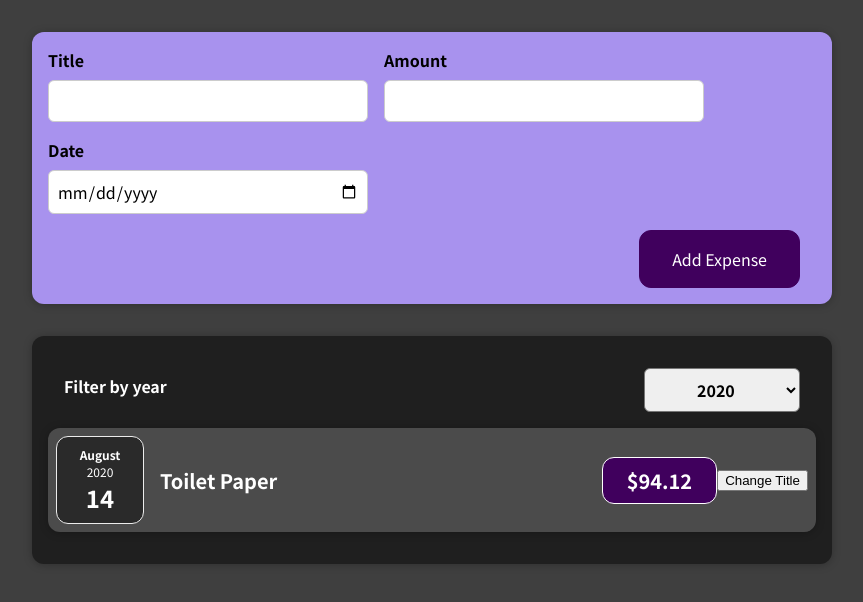
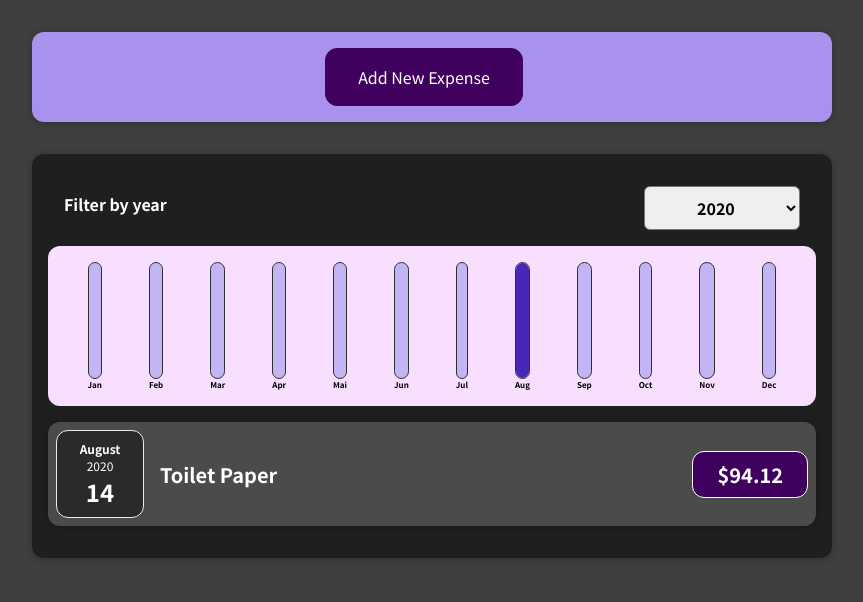
Before and after one commit to lucasraal/react-apps, a React (Create React App) app in the folder 01-start/: page / in a window 1280 px wide. Shown: the top 602 px of the page, without its empty margins (208-1071 px from the left). Built offline with nearby package versions, Linux system fonts and the light colour scheme.

Commit message:
add section 5

```diff
--- /dev/null
+++ b/01-start/src/components/Chart/Chart.css
@@ -0,0 +1,9 @@
+.chart {
+  padding: 1rem;
+  border-radius: 12px;
+  background-color: #f8dfff;
+  text-align: center;
+  display: flex;
+  justify-content: space-around;
+  height: 10rem;
+}
--- /dev/null
+++ b/01-start/src/components/Chart/Chart.js
@@ -0,0 +1,25 @@
+import ChartBar from "./ChartBar";
+import "./Chart.css";
+
+const Chart = (props) => {
+  const dataPointValues = props.dataPoints.map((dataPoint) => dataPoint.value);
+  console.log(dataPointValues);
+  const totalMaximum = Math.max(...dataPointValues);
+
+  return (
+    <div className="chart">
+      {props.dataPoints.map((dataPoint) => {
+        return (
+          <ChartBar
+            key={dataPoint.label}
+            value={dataPoint.value}
+            maxValue={totalMaximum}
+            label={dataPoint.label}
+          />
+        );
+      })}
+    </div>
+  );
+};
+
+export default Chart;
--- /dev/null
+++ b/01-start/src/components/Chart/ChartBar.css
@@ -0,0 +1,30 @@
+.chart-bar {
+  height: 100%;
+  display: flex;
+  flex-direction: column;
+  align-items: center;
+}
+
+.chart-bar__inner {
+  height: 100%;
+  width: 100%;
+  border: 1px solid #313131;
+  border-radius: 12px;
+  background-color: #c3b4f3;
+  overflow: hidden;
+  display: flex;
+  flex-direction: column;
+  justify-content: flex-end;
+}
+
+.chart-bar__fill {
+  background-color: #4826b9;
+  width: 100%;
+  transition: all 0.3s ease-out;
+}
+
+.chart-bar__label {
+  font-weight: bold;
+  font-size: 0.5rem;
+  text-align: center;
+}
--- /dev/null
+++ b/01-start/src/components/Chart/ChartBar.js
@@ -0,0 +1,23 @@
+import "./ChartBar.css";
+
+const ChartBar = (props) => {
+  let barFillHeight = "0%";
+
+  if (props.maxValue > 0) {
+    // is it value or maxValue?
+    barFillHeight = Math.round((props.value / props.maxValue) * 100) + "%";
+  }
+  return (
+    <div className="chart-bar">
+      <div className="chart-bar__inner">
+        <div
+          className="chart-bar__fill"
+          style={{ height: barFillHeight }}
+        ></div>
+      </div>
+      <div className="chart-bar__label">{props.label}</div>
+    </div>
+  );
+};
+
+export default ChartBar;
--- a/01-start/src/components/Expenses/ExpenseItem.js
+++ b/01-start/src/components/Expenses/ExpenseItem.js
@@ -6,7 +6,6 @@
 
 function ExpenseItem(props) {
   const [title, setTitle] = useState(props.title);
-  const clickHandler = () => setTitle("Updated!");
 
   return (
     <li>
@@ -16,7 +15,6 @@
           <h2>{title}</h2>
           <div className="expense-item__price">${props.amount}</div>
         </div>
-        <button onClick={clickHandler}>Change Title</button>
       </Card>
     </li>
   );
--- a/01-start/src/components/Expenses/Expenses.js
+++ b/01-start/src/components/Expenses/Expenses.js
@@ -2,6 +2,7 @@
 
 import ExpensesFilter from "./ExpensesFilter";
 import ExpensesList from "./ExpensesList";
+import ExpensesChart from "./ExpensesChart";
 import Card from "../UI/Card";
 import "./Expenses.css";
 
@@ -25,6 +26,7 @@
         initialSelection={filteredYear}
         onChangeFilter={filterChangeHandler}
       />
+      <ExpensesChart expenses={filteredExpenses} />
       <ExpensesList filteredExpenses={filteredExpenses} />
     </Card>
   );
--- /dev/null
+++ b/01-start/src/components/Expenses/ExpensesChart.js
@@ -0,0 +1,27 @@
+import Chart from "../Chart/Chart";
+
+const ExpensesChart = (props) => {
+  const chartDataPoints = [
+    { label: "Jan", value: 0 },
+    { label: "Feb", value: 0 },
+    { label: "Mar", value: 0 },
+    { label: "Apr", value: 0 },
+    { label: "Mai", value: 0 },
+    { label: "Jun", value: 0 },
+    { label: "Jul", value: 0 },
+    { label: "Aug", value: 0 },
+    { label: "Sep", value: 0 },
+    { label: "Oct", value: 0 },
+    { label: "Nov", value: 0 },
+    { label: "Dec", value: 0 },
+  ];
+
+  for (const expense of props.expenses) {
+    const expenseMonth = expense.date.getMonth(); // starting at 0 => January
+    chartDataPoints[expenseMonth].value += expense.amount;
+  }
+
+  return <Chart dataPoints={chartDataPoints} />;
+};
+
+export default ExpensesChart;
--- a/01-start/src/components/NewExpense/ExpenseForm.js
+++ b/01-start/src/components/NewExpense/ExpenseForm.js
@@ -22,13 +22,28 @@
 
     const expenseData = {
       title: enteredTitle,
-      amount: enteredAmount,
+      // + prevents the value from becoming a string
+      // so it becomes a number
+      amount: +enteredAmount,
       date: new Date(enteredDate),
     };
     props.onSaveExpenseData(expenseData);
     setEnteredTitle("");
     setEnteredAmount("");
     setEnteredDate("");
+
+    props.onAddNewExpense();
+  };
+
+  const cancelHandler = (event) => {
+    // prevents page from "reloading" after clicking on submit
+    event.preventDefault();
+
+    setEnteredTitle("");
+    setEnteredAmount("");
+    setEnteredDate("");
+
+    props.onAddNewExpense();
   };
 
   return (
@@ -64,6 +79,9 @@
         </div>
       </div>
       <div className="new-expense__actions">
+        <button type="reset" onClick={cancelHandler}>
+          Cancel
+        </button>
         <button type="submit">Add Expense</button>
       </div>
     </form>
--- a/01-start/src/components/NewExpense/NewExpense.js
+++ b/01-start/src/components/NewExpense/NewExpense.js
@@ -1,3 +1,5 @@
+import { useState } from "react";
+
 import ExpenseForm from "./ExpenseForm";
 import "./NewExpense.css";
 
@@ -10,9 +12,27 @@
     props.onAddExpenseData(expenseData);
   };
 
+  const [addNewExpense, setAddNewExpense] = useState(false);
+  console.log(addNewExpense);
+
+  const addNewExpenseHandler = () => {
+    addNewExpense === true ? setAddNewExpense(false) : setAddNewExpense(true);
+  };
+
+  if (addNewExpense === false) {
+    return (
+      <div className="new-expense">
+        <button onClick={addNewExpenseHandler}>Add New Expense</button>
+      </div>
+    );
+  }
+
   return (
     <div className="new-expense">
-      <ExpenseForm onSaveExpenseData={saveExpenseDataHandler} />
+      <ExpenseForm
+        onAddNewExpense={addNewExpenseHandler}
+        onSaveExpenseData={saveExpenseDataHandler}
+      />
     </div>
   );
 };
```
Also changed, not shown: 1 other file (tests, documents, lock files or other folders).
